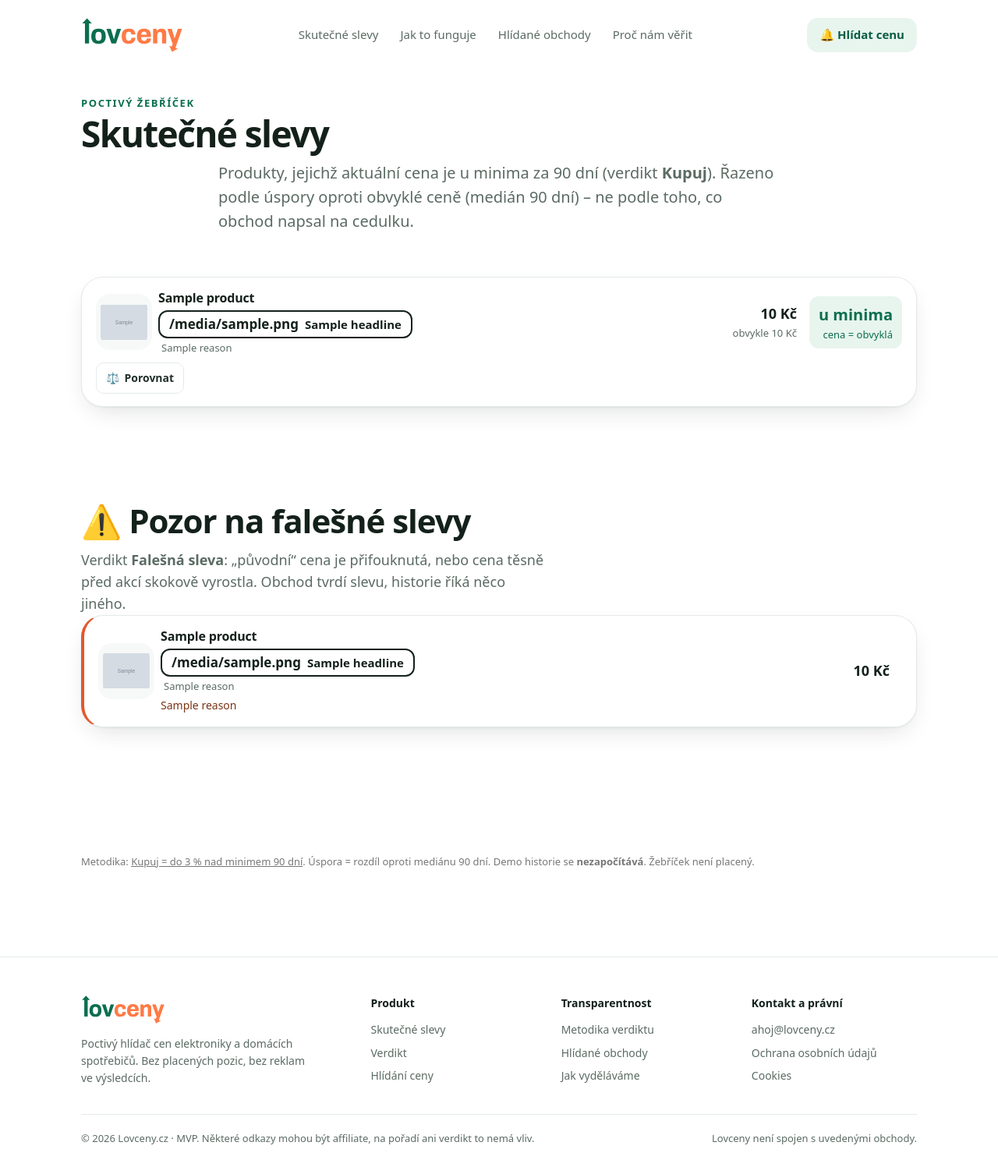
After one commit to karelmatusiak/lovceny, a FastAPI app: template lovceny/templates/deals.html in a window 1280 px wide. The commit adds this page. Shown: the whole page at 78% size. Run offline with FastAPI, Linux system fonts and the light colour scheme; the template is opened without the code that fills it: most values are stand-ins (such as "Sample title", 1, 10 or a date in 2020); grey boxes marked "Sample" are stand-in pictures.

Commit message:
Skutečné slevy (/slevy, Slevy dne na úvodu, falešné slevy, demo vyřazeno v produkci) + právní minimum: /ochrana-osobnich-udaju, /cookies, Jak vyděláváme, odkazy v patičce, meta/OG

```diff
--- a/lovceny/main.py
+++ b/lovceny/main.py
@@ -16,6 +16,7 @@ from .models import Product, Offer, PricePoint, Watch
 from .shops import SHOPS, get_shop
 from .service import add_by_url, create_watch, search_db, offers_for_query, smart_offers
 from .verdict import compute
+from .deals import real_deals
 from .util import czk
 
 logging.basicConfig(level=logging.INFO)
@@ -53,7 +54,23 @@ def product_summary(p: Product):
 def home(request: Request, db=Depends(get_db)):
     products = db.scalars(select(Product).order_by(Product.created_at.desc()).limit(6)).all()
     cards = [(p, *product_summary(p)) for p in products]
-    return tpl.TemplateResponse(request, "index.html", {"cards": cards})
+    deals = real_deals(db, top=3)["buys"]
+    return tpl.TemplateResponse(request, "index.html", {"cards": cards, "deals": deals})
+
+
+@app.get("/slevy", response_class=HTMLResponse)
+def deals_page(request: Request, db=Depends(get_db)):
+    return tpl.TemplateResponse(request, "deals.html", real_deals(db))
+
+
+@app.get("/ochrana-osobnich-udaju", response_class=HTMLResponse)
+def privacy(request: Request):
+    return tpl.TemplateResponse(request, "privacy.html", {})
+
+
+@app.get("/cookies", response_class=HTMLResponse)
+def cookies(request: Request):
+    return tpl.TemplateResponse(request, "cookies.html", {})
 
 
 @app.get("/hledat", response_class=HTMLResponse)
--- a/lovceny/static/app.css
+++ b/lovceny/static/app.css
@@ -95,3 +95,40 @@ h1.p-name{font-size:21px;margin:0;letter-spacing:-.01em}
 .ai-sum{margin:0 0 4px;font-size:1.05rem;font-weight:600}
 .ai-meta{margin:0;color:#555;font-size:.9rem}
 .ai-tag{background:#ede9fe;color:#5b21b6;border-radius:999px;padding:1px 8px;font-size:.8rem}
+/* Skutečné slevy */
+.deals-hero{padding:32px 0 8px}.deals-hero h1{font-size:clamp(30px,6vw,46px);margin:6px 0 10px}
+.deals-lead{max-width:720px}
+.deals-list{display:grid;gap:12px}
+.deal-row{position:relative;padding:16px 18px}
+.deal-main{display:grid;grid-template-columns:64px 1fr auto auto;gap:16px;align-items:center;color:inherit;text-decoration:none}
+.deal-main>*{min-width:0}
+.deal-info .deal-meta{display:flex;gap:8px;align-items:center;flex-wrap:wrap;margin-top:6px}
+.deal-prices{text-align:right;display:flex;flex-direction:column}
+.deal-was{font-size:13px;color:var(--muted)}
+.deal-save{display:flex;flex-direction:column;align-items:flex-end;background:#E8F5EE;border-radius:12px;padding:8px 12px;min-width:110px}
+.save-pct{font-weight:800;color:#0B6E4F;font-size:20px}
+.save-czk{font-size:13px;color:#0B6E4F}
+.deal-row .btn-cmp{margin-top:10px}
+.deal-why{margin:6px 0 0;font-size:14px;color:#7A3413}
+.deals-fake{padding-top:40px}.deal-fake{border-left:4px solid #E4572E}
+.deals-empty,.deals-empty-ok{line-height:1.5}
+.deals-empty-ok{background:#F4F7F5;border:1px solid var(--line);border-radius:12px;padding:14px 18px}
+.teaser-head{display:flex;justify-content:space-between;align-items:end;gap:16px;flex-wrap:wrap;margin-bottom:16px}
+.teaser-grid{display:grid;grid-template-columns:repeat(3,1fr);gap:14px}
+.teaser-card{display:flex;flex-direction:column;gap:10px;padding:18px;color:inherit;text-decoration:none}
+.teaser-price{display:flex;gap:10px;align-items:baseline}.teaser-price b{font-size:22px}
+.teaser-card small{color:var(--muted)}
+.teaser-empty{padding:16px 18px}
+/* Právní stránky */
+.legal-page{padding:32px 0}.prose{max-width:760px}
+.prose h1{font-size:clamp(28px,6vw,40px);margin:6px 0 10px}
+.prose h2{font-size:22px;margin:28px 0 8px}.prose h3{font-size:17px;margin:18px 0 6px}
+.prose p,.prose li{line-height:1.6}.prose ul{padding-left:20px;display:grid;gap:6px}
+.legal-placeholder{background:#FFF4D6;border:1px dashed #C99A00;border-radius:6px;padding:1px 6px;font-weight:700}
+.zasady{padding:28px}.zasady ul{padding-left:20px;display:grid;gap:8px;line-height:1.55}
+@media (max-width:700px){
+  .deal-main{grid-template-columns:52px 1fr;gap:10px 12px}
+  .deal-prices{grid-column:2;text-align:left;flex-direction:row;gap:10px;align-items:baseline;flex-wrap:wrap}
+  .deal-save{grid-column:1/-1;flex-direction:row;justify-content:space-between;align-items:center}
+  .teaser-grid{grid-template-columns:1fr}
+}
--- a/lovceny/templates/base.html
+++ b/lovceny/templates/base.html
@@ -3,16 +3,17 @@
 <head>
 <meta charset="utf-8"><meta name="viewport" content="width=device-width, initial-scale=1">
 <title>{% block title %}Lovceny – poctivý hlídač cen elektroniky a spotřebičů{% endblock %}</title>
+<meta name="description" content="{% block description %}Poctivý hlídač cen elektroniky a spotřebičů. Řekneme na rovinu: kupovat, nebo počkat.{% endblock %}">
 <link rel="icon" href="/static/brand/favicon.ico" sizes="any"><link rel="icon" href="/static/brand/ikona.svg" type="image/svg+xml">
 <link rel="apple-touch-icon" href="/static/brand/apple-touch-icon.png"><meta name="theme-color" content="#0B6E4F">
-<meta property="og:site_name" content="Lovceny"><meta property="og:title" content="Lovceny – poctivý hlídač cen elektroniky a spotřebičů"><meta property="og:image" content="https://lovceny.cz/static/brand/og-image.png"><meta name="twitter:card" content="summary_large_image">
+<meta property="og:site_name" content="Lovceny"><meta property="og:title" content="{% block og_title %}Lovceny – poctivý hlídač cen elektroniky a spotřebičů{% endblock %}"><meta property="og:description" content="{{ self.description() }}"><meta property="og:type" content="website">{% if request %}<meta property="og:url" content="https://lovceny.cz{{ request.url.path }}"><link rel="canonical" href="https://lovceny.cz{{ request.url.path }}">{% endif %}<meta property="og:image" content="https://lovceny.cz/static/brand/og-image.png"><meta name="twitter:card" content="summary_large_image">
 <link rel="stylesheet" href="/static/style.css"><link rel="stylesheet" href="/static/app.css">
 </head>
 <body>
 <div class="wrap">
   <nav>
     <a class="logo" href="/" aria-label="Lovceny – domů"><img class="logo-img" src="/static/brand/logo.svg" alt="lovceny" width="131" height="46"></a>
-    <div class="nav-links"><a href="/#jak">Jak to funguje</a><a href="/obchody">Hlídané obchody</a><a href="/#nezavislost">Proč nám věřit</a></div>
+    <div class="nav-links"><a href="/slevy">Skutečné slevy</a><a href="/#jak">Jak to funguje</a><a href="/obchody">Hlídané obchody</a><a href="/#nezavislost">Proč nám věřit</a></div>
     <a class="btn btn-ghost" href="/#hledat">🔔 Hlídat cenu</a>
   </nav>
 </div>
@@ -21,9 +22,9 @@
   <div class="foot">
     <div><a class="logo" href="/"><img class="logo-img" src="/static/brand/logo.svg" alt="lovceny" width="108" height="38"></a>
       <p style="margin-top:14px;max-width:300px">Poctivý hlídač cen elektroniky a domácích spotřebičů. Bez placených pozic, bez reklam ve výsledcích.</p></div>
-    <div><h5>Produkt</h5><ul><li><a href="/#hledat">Verdikt</a></li><li><a href="/#jak">Hlídání ceny</a></li></ul></div>
-    <div><h5>Transparentnost</h5><ul><li><a href="/#metodika">Metodika verdiktu</a></li><li><a href="/obchody">Hlídané obchody</a></li></ul></div>
-    <div><h5>Kontakt</h5><ul><li><a href="mailto:ahoj@lovceny.cz">ahoj@lovceny.cz</a></li></ul></div>
+    <div><h5>Produkt</h5><ul><li><a href="/slevy">Skutečné slevy</a></li><li><a href="/#hledat">Verdikt</a></li><li><a href="/#jak">Hlídání ceny</a></li></ul></div>
+    <div><h5>Transparentnost</h5><ul><li><a href="/#metodika">Metodika verdiktu</a></li><li><a href="/obchody">Hlídané obchody</a></li><li><a href="/#vydelavame">Jak vyděláváme</a></li></ul></div>
+    <div><h5>Kontakt a právní</h5><ul><li><a href="mailto:ahoj@lovceny.cz">ahoj@lovceny.cz</a></li><li><a href="/ochrana-osobnich-udaju">Ochrana osobních údajů</a></li><li><a href="/cookies">Cookies</a></li></ul></div>
   </div>
   <div class="legal"><span>© 2026 Lovceny.cz · MVP. Některé odkazy mohou být affiliate, na pořadí ani verdikt to nemá vliv.</span><span>Lovceny není spojen s uvedenými obchody.</span></div>
 </div></footer>
--- /dev/null
+++ b/lovceny/templates/deals.html
@@ -0,0 +1,76 @@
+{% extends "base.html" %}{% from "_macros.html" import badge, cmp_button %}
+{% block title %}Skutečné slevy – Lovceny{% endblock %}
+{% block description %}Poctivý žebříček produktů u 90denního minima a seznam falešných slev. Bez placených pozic.{% endblock %}
+{% block og_title %}Skutečné slevy – Lovceny{% endblock %}
+{% block body %}
+<section class="deals-hero"><div class="wrap">
+  <div class="eyebrow">Poctivý žebříček</div>
+  <h1>Skutečné slevy</h1>
+  <p class="lead deals-lead">Produkty, jejichž aktuální cena je u minima za 90 dní (verdikt <b>Kupuj</b>). Řazeno podle úspory oproti obvyklé ceně (medián 90 dní) – ne podle toho, co obchod napsal na cedulku.</p>
+</div></section>
+
+<section style="padding-top:8px"><div class="wrap">
+  {% if buys %}
+  <div class="deals-list" role="list">
+  {% for r in buys %}
+    <article class="card deal-row" role="listitem">
+      <a class="deal-main" href="/produkt/{{ r.product.id }}-{{ r.product.slug }}">
+        <div class="p-img">{% if r.product.image_url %}<img src="{{ r.product.image_url }}" alt="" loading="lazy">{% else %}📦{% endif %}</div>
+        <div class="deal-info">
+          <div class="p-name sm">{{ r.product.name }}</div>
+          <div class="deal-meta">{{ badge(r.verdict) }}{% if r.has_demo %}<span class="demo-tag">DEMO</span>{% endif %}</div>
+        </div>
+        <div class="deal-prices">
+          <b class="pc-price">{{ r.best.price|czk }}</b>
+          {% if r.verdict.median90 %}<span class="deal-was">obvykle {{ r.verdict.median90|czk }}</span>{% endif %}
+        </div>
+        <div class="deal-save" aria-label="Úspora">
+          {% if r.savings_czk > 0 %}
+          <span class="save-pct">−{{ '%.0f'|format(r.savings_pct) }}&nbsp;%</span>
+          <span class="save-czk">ušetříš {{ r.savings_czk|czk }}</span>
+          {% else %}
+          <span class="save-pct">u minima</span>
+          <span class="save-czk">cena = obvyklá</span>
+          {% endif %}
+        </div>
+      </a>
+      {{ cmp_button(r.product) }}
+    </article>
+  {% endfor %}
+  </div>
+  {% else %}
+  <div class="notice warn deals-empty">
+    <b>Zatím máme málo historie.</b> Verdikt Kupuj dáváme až po týdnu sledování ceny. Přidej produkt odkazem z e-shopu – jakmile budeme mít dost dat u minima, objeví se tady.
+    <a href="/#hledat">Přidat produkt →</a>
+  </div>
+  {% endif %}
+</div></section>
+
+<section class="deals-fake"><div class="wrap">
+  <h2>⚠️ Pozor na falešné slevy</h2>
+  <p class="sub">Verdikt <b>Falešná sleva</b>: „původní“ cena je přifouknutá, nebo cena těsně před akcí skokově vyrostla. Obchod tvrdí slevu, historie říká něco jiného.</p>
+  {% if fakes %}
+  <div class="deals-list" role="list">
+  {% for r in fakes %}
+    <article class="card deal-row deal-fake" role="listitem">
+      <a class="deal-main" href="/produkt/{{ r.product.id }}-{{ r.product.slug }}">
+        <div class="p-img">{% if r.product.image_url %}<img src="{{ r.product.image_url }}" alt="" loading="lazy">{% else %}📦{% endif %}</div>
+        <div class="deal-info">
+          <div class="p-name sm">{{ r.product.name }}</div>
+          <div class="deal-meta">{{ badge(r.verdict) }}{% if r.has_demo %}<span class="demo-tag">DEMO</span>{% endif %}</div>
+          {% if r.verdict.reason %}<p class="deal-why">{{ r.verdict.reason }}</p>{% endif %}
+        </div>
+        <div class="deal-prices"><b class="pc-price">{{ r.best.price|czk }}</b></div>
+      </a>
+    </article>
+  {% endfor %}
+  </div>
+  {% else %}
+  <div class="notice deals-empty-ok">Teď žádnou falešnou slevu mezi sledovanými produkty nevidíme. Když nějakou poznáme, ukážeme ji tady.</div>
+  {% endif %}
+</div></section>
+
+<section><div class="wrap">
+  <p class="live-note">Metodika: <a href="/#metodika">Kupuj = do 3 % nad minimem 90 dní</a>. Úspora = rozdíl oproti mediánu 90 dní. Demo historie se{% if include_demo %} <b>započítává</b> a je označená{% else %} <b>nezapočítává</b>{% endif %}. Žebříček není placený.</p>
+</div></section>
+{% endblock %}
```
Also changed, not shown: lovceny/deals.py (added, +76 -0 lines), lovceny/templates/cookies.html (added, +26 -0 lines), lovceny/templates/index.html (+28 -1 lines), lovceny/templates/privacy.html (added, +64 -0 lines), tests/test_deals_legal.py (added, +92 -0 lines), screens/gdpr.png (added), screens/slevy.png (added).
